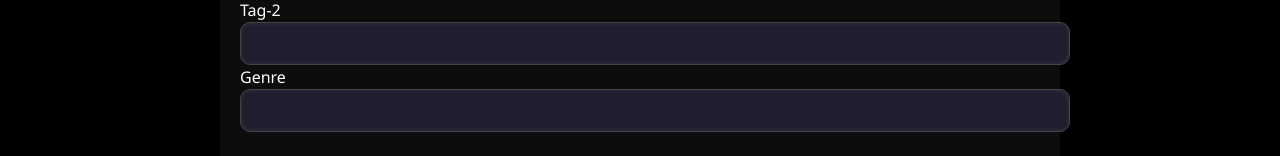
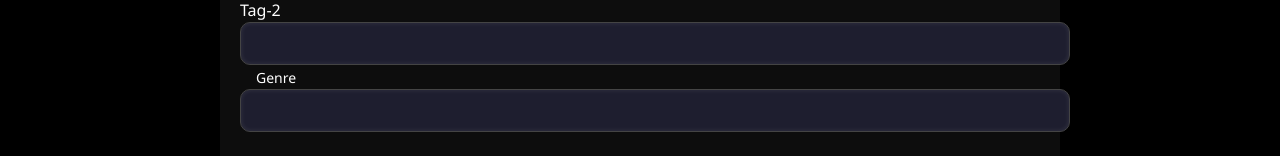
Before and after one commit to vaishke/MuseNote-Frontend, a React (Vite) app in the folder musenote/: page /create in a window 1280 px wide. Shown: the part 567-723 px from the top of the page. Built offline with nearby package versions, Linux system fonts and the light colour scheme; sample sign-in values are in the browser's storage; a web font is replaced by a local one.

Commit message:
changed styling of genre and tags

```diff
--- a/musenote/src/components/PostView.css
+++ b/musenote/src/components/PostView.css
@@ -89,9 +89,16 @@
     color: #ff0000;
 }
 
+.genre {
+    font-size: 14px;
+    color: white;
+    margin-left: 2%;
+    padding-bottom: 1%;
+}
+
 .post-tags {
     font-size: 14px;
-    color: #ccc;
+    color: rgb(57, 57, 227);
     margin-left: 2%;
     padding-bottom: 1%;
 }
--- a/musenote/src/components/PostView.jsx
+++ b/musenote/src/components/PostView.jsx
@@ -98,11 +98,11 @@ const PostView = () => {
               {post.likes} {post.likes === 1 ? 'like' : 'likes'}
             </button>
           </div>
+          <span className="genre">{post.genre}</span>
+          <div className="post-tags">
 
-          <div className="post-tags">
-            <span>{post.genre}</span>
             <span>{post.tag1}</span>
-            <span>{post.tag2}</span>
+            <span style={{ marginLeft: '12px' }}>{post.tag2}</span>
           </div>
         </div>
 
--- a/musenote/src/components/RegisterPage.jsx
+++ b/musenote/src/components/RegisterPage.jsx
@@ -6,6 +6,7 @@ import axios from 'axios';
 
 const RegisterPage = () => {
   const [username, setUsername] = useState('');
+  const [email, setEmail] = useState('');
   const [password, setPassword] = useState('');
   const [bio, setBio] = useState('');
   const [emailError, setEmailError] = useState('');
```
